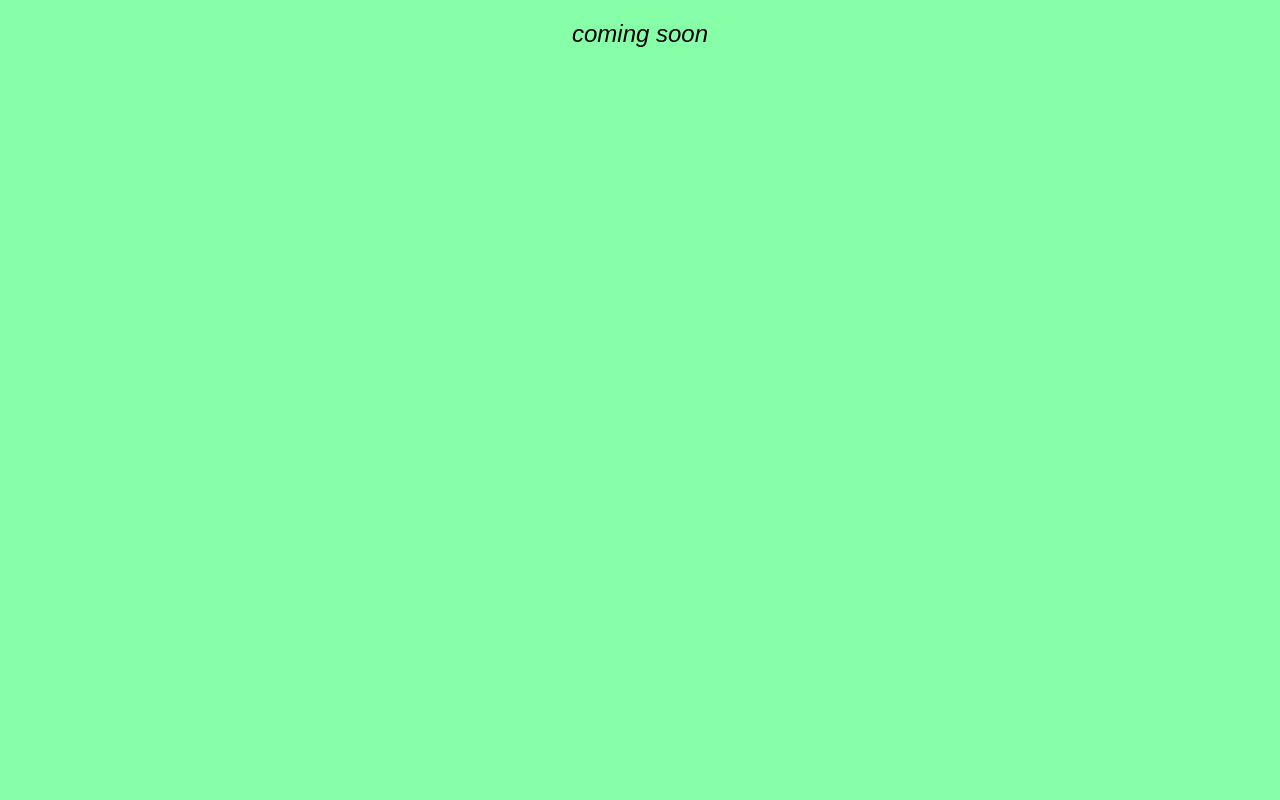
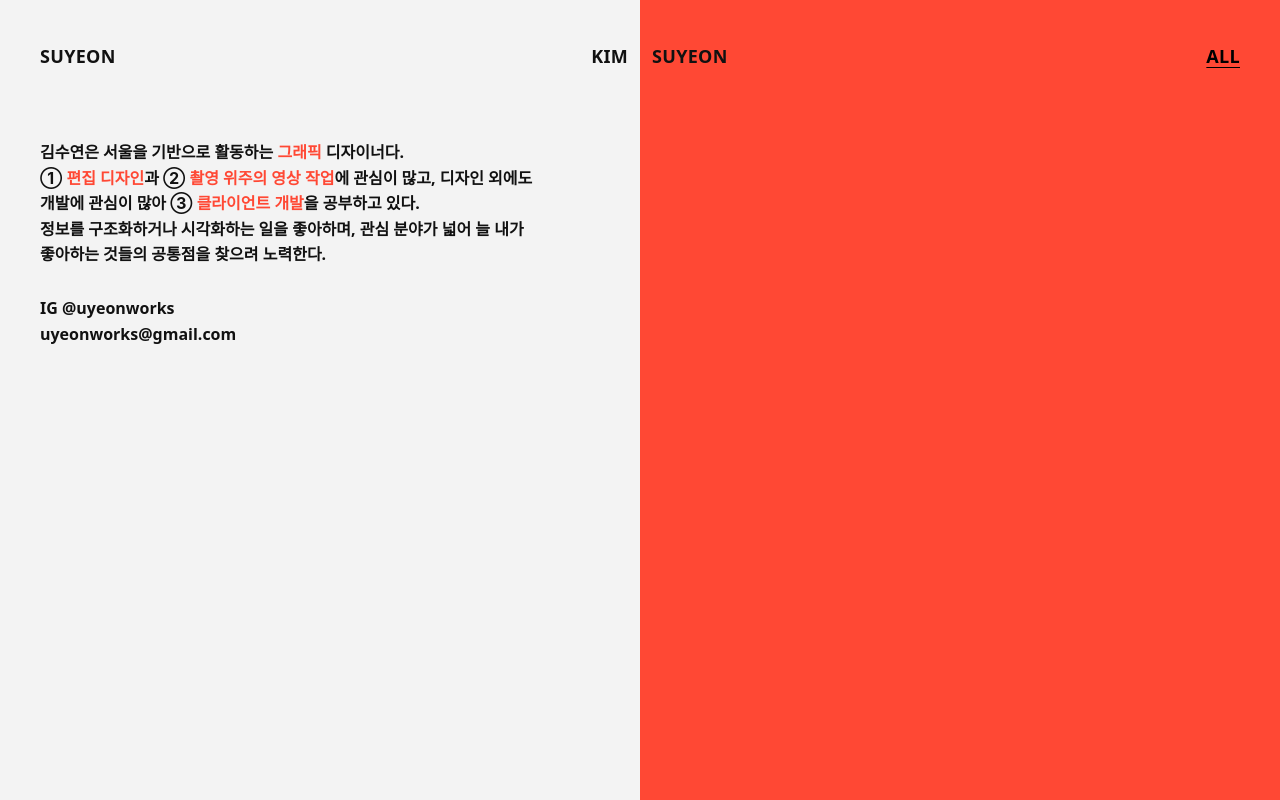
Before and after one commit to mmaybei/Portfolio, a plain HTML site: page index.html in a window 1280 px wide. Drawn offline with Linux system fonts and the light colour scheme; a web font is replaced by a local one.

Commit message:
[feat] 홈 기초 레이아웃 퍼블리싱

```diff
--- a/index.html
+++ b/index.html
@@ -5,12 +5,69 @@
   <meta charset="UTF-8">
   <meta name="viewport" content="width=device-width, initial-scale=1.0">
   <title>Suyeon Kim</title>
+  <link rel="stylesheet" href="theme.css">
   <link rel="stylesheet" href="style.css">
   <link rel="stylesheet" href="https://use.typekit.net/hfm8xzr.css">
 </head>
 
 <body>
-  <h2>coming soon</h2>
+  <main class="page">
+    <div class="bg-split" aria-hidden="true">
+      <div class="bg-left"></div>
+      <div class="bg-right"></div>
+    </div>
+
+    <div class="content">
+      <section class="left">
+        <header class="topbar left-topbar">
+          <div class="brand-left">SUYEON</div>
+          <div class="brand-right">KIM</div>
+        </header>
+
+        <div class="intro">
+          <p class="bookk16">
+            김수연은 서울을 기반으로 활동하는 <span class="accent">그래픽</span> 디자이너다.<br />
+            ① <span class="accent">편집 디자인</span>과 ② <span class="accent">촬영 위주의 영상 작업</span>에 관심이 많고, 디자인 외에도 개발에 관심이 많아
+            ③ <span class="accent">클라이언트 개발</span>을 공부하고 있다.<br />
+            정보를 구조화하거나 시각화하는 일을 좋아하며, 관심 분야가 넓어 늘 내가 좋아하는 것들의 공통점을 찾으려 노력한다.
+          </p>
+
+          <div class="contact bookk16">
+            <div>IG @uyeonworks</div>
+            <div>uyeonworks@gmail.com</div>
+          </div>
+        </div>
+
+        <!-- <details class="career">
+          <summary class="career-title bookk14">
+            <span class="chev">&gt;&gt;&gt;</span> 연혁
+          </summary>
+
+          <ul class="career-list bookk14">
+            <li>2021 이화여자대학교 디자인학부 입학</li>
+            <li>2021 이화여자대학교 중앙동아리 영화패 누에 디자인부</li>
+            <li>2022 이화여자대학교 중앙동아리 영화패 누에 디자인부장</li>
+            <li>2022 영화 ≪36컷의 여름≫ 미술감독</li>
+            <li>2023 영화 ≪카르마≫ 연출</li>
+            <li>2024 IT 연합 창업 동아리 SOPT iOS 파트</li>
+            <li>2024 모임 내 지각 관리 서비스, 꾸물꿈 iOS 개발자</li>
+            <li>2025 셰어하우스 중개 플랫폼, Roomie iOS 리드 개발자</li>
+            <li>2025 IT 연합 창업 동아리 SOPT 미디어팀장</li>
+            <li>2025 이화여자대학교 졸업전시 BOLD SPLIT 졸업준비위원회 웹팀장</li>
+          </ul>
+        </details> -->
+      </section>
+
+      <section class="right">
+        <header class="topbar right-topbar">
+          <div class="brand-left">SUYEON</div>
+          <a class="brand-right link-all" href="#all">ALL</a>
+        </header>
+
+        <div class="right-grid"></div>
+      </section>
+    </div>
+  </main>
 </body>
 
 </html>
--- a/style.css
+++ b/style.css
@@ -1,10 +1,152 @@
 * {
-  background-color: #86FFA8;
+  box-sizing: border-box;
 }
 
-h2 {
-  text-align: center;
-  font-family: "neue-haas-grotesk-text", sans-serif;
-  font-weight: 400;
-  font-style: italic;
+html,
+body {
+  height: 100%;
 }
+
+body {
+  margin: 0;
+  font-family: var(--font-bookk);
+  font-weight: var(--fw-bookk);
+  color: #111;
+}
+
+.page {
+  min-height: 100vh;
+  position: relative;
+  overflow: hidden;
+}
+
+.bg-split {
+  position: fixed;
+  inset: 0;
+  z-index: 0;
+  display: grid;
+  grid-template-columns: 1fr 1fr;
+}
+
+.bg-left {
+  background: var(--color-back-gray);
+}
+
+.bg-right {
+  background: var(--color-main-orange);
+}
+
+/* 콘텐츠 레이아웃 */
+.content {
+  position: relative;
+  z-index: 1;
+  min-height: 100vh;
+  display: grid;
+  grid-template-columns: 1fr 1fr;
+  word-break: keep-all;
+}
+
+.left {
+  padding: 44px 12px 44px 40px;
+}
+
+.right {
+  padding: 44px 40px 44px 12px;
+}
+
+/* 상단 헤더 */
+.topbar {
+  display: flex;
+  align-items: center;
+  justify-content: space-between;
+  font-size: 18px;
+  letter-spacing: 0.3px;
+  margin-bottom: 56px;
+}
+
+.link-all {
+  color: #000;
+  text-decoration: underline;
+  text-underline-offset: 4px;
+}
+
+/* 왼쪽 소개 */
+.intro {
+  max-width: 540px;
+  margin-top: 72px;
+}
+
+.accent {
+  color: var(--color-main-orange);
+}
+
+.contact {
+  margin-top: 28px;
+}
+
+.career {
+  border: 0;
+  margin-top: 120px;
+}
+
+.career-title {
+  cursor: pointer;
+  user-select: none;
+  display: inline-flex;
+  align-items: center;
+  margin-bottom: 4px;
+}
+
+.career-title::-webkit-details-marker {
+  display: none;
+}
+
+.career-title {
+  list-style: none;
+}
+
+.chev {
+  color: var(--color-main-orange);
+  margin-right: 8px;
+}
+
+.career-list {
+  list-style: none;
+  padding: 0;
+  margin: 0;
+}
+
+.career-list li {
+  margin: 2px 0;
+}
+
+/* 오른쪽: 작업 영역 */
+.right-grid {
+  margin-top: 150px;
+}
+
+/* 반응형 */
+@media (max-width: 840px) {
+
+  .left,
+  .right {
+    padding: 24px;
+  }
+
+  .content {
+    grid-template-columns: 1fr;
+  }
+
+  /* 모바일에서는 배경을 단일로 두고, 오른쪽 섹션에 오렌지 배경을 직접 주는 방식 */
+  .bg-split {
+    grid-template-columns: 1fr;
+  }
+
+  .bg-right {
+    background: var(--color-back-gray);
+  }
+
+  .right {
+    background: var(--color-main-orange);
+  }
+}
--- /dev/null
+++ b/theme.css
@@ -0,0 +1,55 @@
+@font-face {
+  font-family: 'BookkGothic';
+  src: url('https://cdn.jsdelivr.net/gh/projectnoonnu/noonfonts_2302@1.0/BookkGothic-Bd.woff2') format('woff2');
+  font-weight: 700;
+  font-display: swap;
+}
+
+:root {
+  --color-main-orange: #FF4834;
+  --color-main-pink: #FF4DBB;
+  --color-back-gray: #F3F3F3;
+
+  --font-bookk: 'BookkGothic', system-ui, -apple-system, 'Segoe UI', Roboto, 'Noto Sans KR', 'Apple SD Gothic Neo', sans-serif;
+
+  --lh-160: 1.6;
+
+  --fs-bookk-20: 1.25rem;
+  --fs-bookk-16: 1rem;
+  --fs-bookk-14: .875rem;
+
+  --fw-bookk: 700;
+}
+
+.bookk20 {
+  font-family: var(--font-bookk);
+  font-weight: var(--fw-bookk);
+  font-size: var(--fs-bookk-20);
+  line-height: var(--lh-160);
+}
+
+.bookk16 {
+  font-family: var(--font-bookk);
+  font-weight: var(--fw-bookk);
+  font-size: var(--fs-bookk-16);
+  line-height: var(--lh-160);
+}
+
+.bookk14 {
+  font-family: var(--font-bookk);
+  font-weight: var(--fw-bookk);
+  font-size: var(--fs-bookk-14);
+  line-height: var(--lh-160);
+}
+
+.text-main-orange {
+  color: var(--color-main-orange);
+}
+
+.text-main-pink {
+  color: var(--color-main-pink);
+}
+
+.bg-back-gray {
+  background-color: var(--color-back-gray);
+}
```
